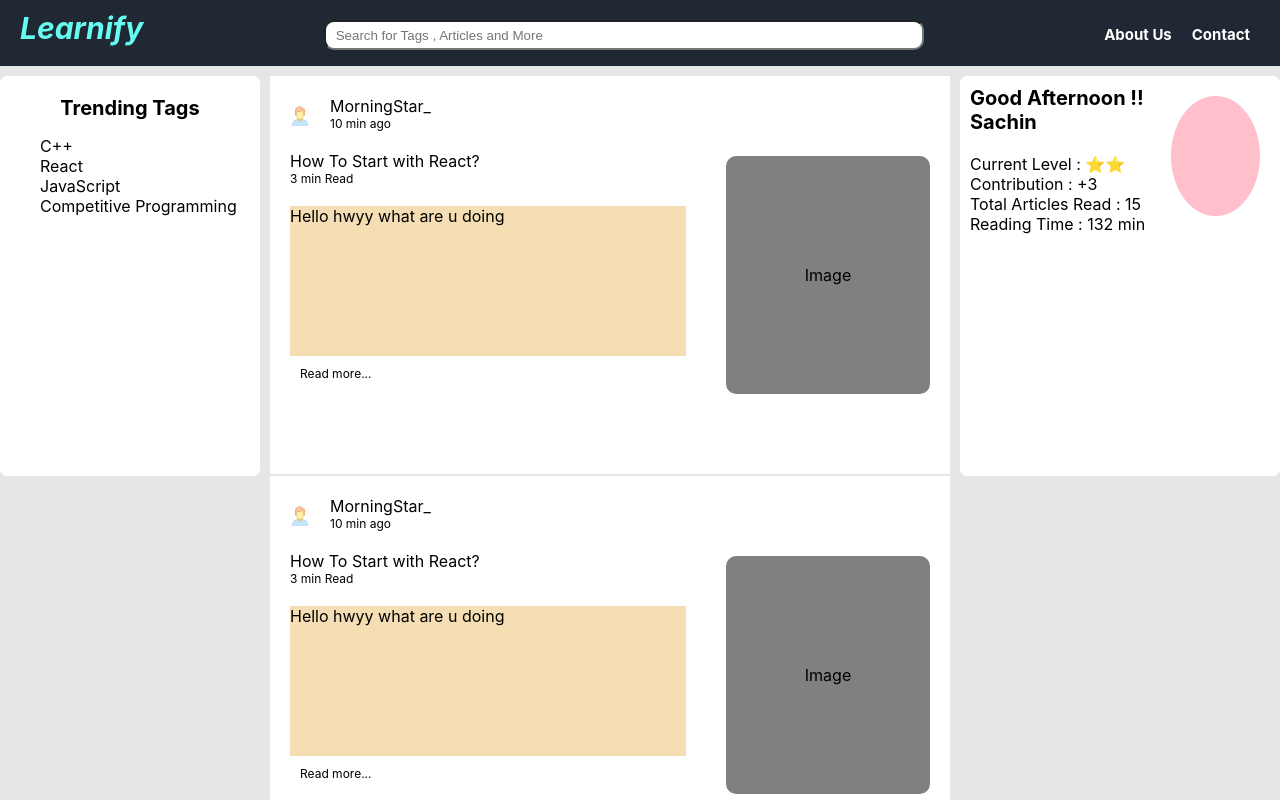
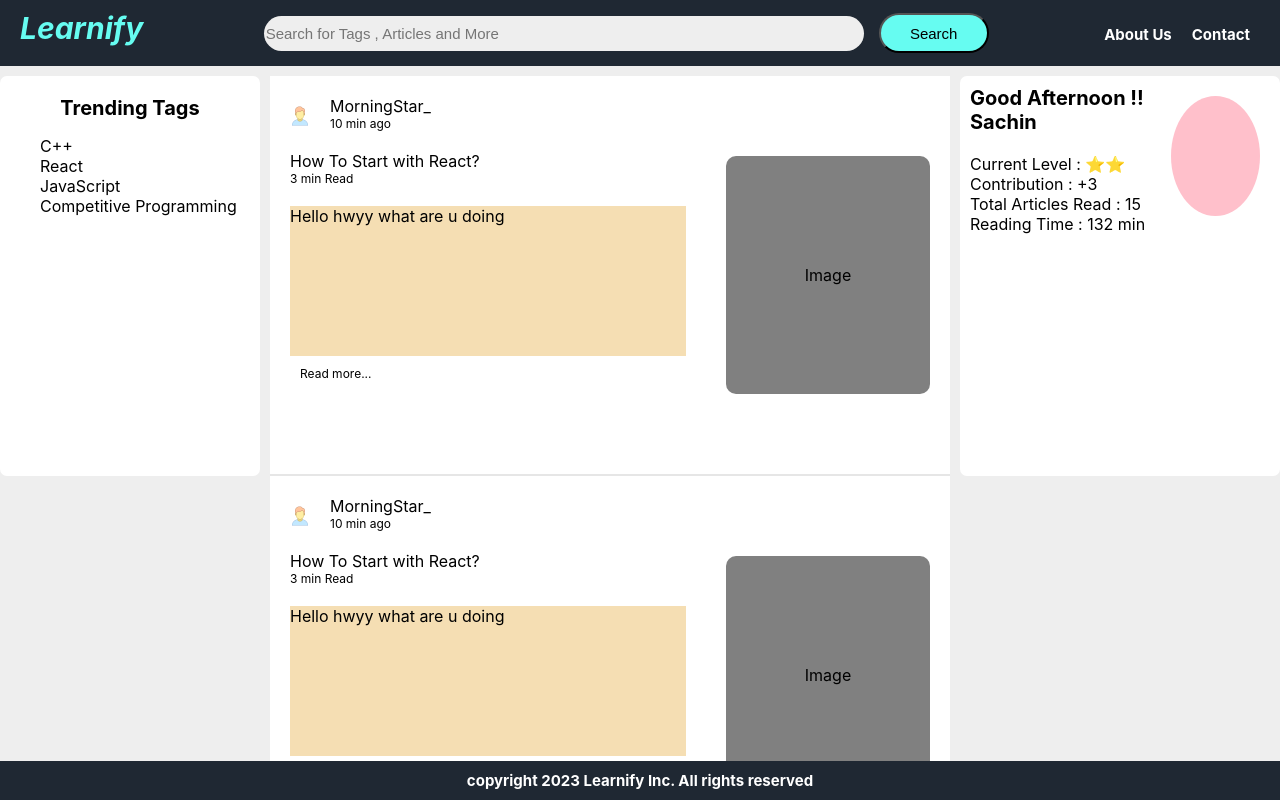
Before and after one commit to sachin161kr/Learnify, a React (Create React App) app: page /homescreen in a window 1280 px wide. Shown: the top 800 px of the page. Built offline with nearby package versions, Linux system fonts and the light colour scheme; the HTML template or start-up script is replaced by a standard one.

Commit message:
Homescreen update2

```diff
--- a/src/App.css
+++ b/src/App.css
@@ -11,19 +11,34 @@
   display: flex;
   height: 40px;
   flex-direction: row;
+  position: sticky;
+  bottom: 0px;
   background: #1f2833;
 }
 
 .search {
   width: 600px;
-  height: 30px;
-  margin-top: 20px;
-  border-radius: 10px;
-  padding-left: 10px;
-  padding-right: 10px;
+  height: 35px;
+  margin: auto 10px auto;
+  border-radius: 20px;
+  background : rgb(238 238 238);
+  /* padding-left: 10px;
+  padding-right: 10px; */
+  border: none;
+  font-size: 15px;
+}
+.search-btn{
+  height: 40px;
+  width: 110px;
+  font-size: 15px;
+  background-color: #66fcf1;
+  margin: auto 5px auto;
+  border-radius: 20px
 }
 
 .tags {
+  position: sticky;
+  top: 10px;
   width: 260px;
   height: 400px;
   background-color: white;
--- a/src/components/Profile.js
+++ b/src/components/Profile.js
@@ -12,7 +12,8 @@ const Profile = () => {
           flexDirection: "row",
           borderRadius: "7px",
           backgroundColor : "white",
-          // border: "2px solid black"
+          position: "sticky",
+          top: "10px"
         }}
       >
         <div style={{ flexGrow: 1, marginTop: "10px", marginLeft: "10px" }}>
--- a/src/components/header.js
+++ b/src/components/header.js
@@ -28,6 +28,7 @@ const Header = () => {
             type="text"
             placeholder="Search for Tags , Articles and More"
           />
+          <button className="search-btn">Search</button>
         </div>
         <div
           style={{
--- a/src/pages/HomeScreen.js
+++ b/src/pages/HomeScreen.js
@@ -14,7 +14,7 @@ const HomeScreen = () => {
           display: "flex",
           flexDirection: "row",
           // backgroundImage: "linear-gradient(259deg, rgb(12 228 235 / 83%), rgb(217 87 156 / 54%))"
-          backgroundColor : "#acacab4d"
+          backgroundColor : "rgb(238 238 238)"
         }}
       >
         <Trending />
```
Also changed, not shown: 1 other file (tests, documents, lock files or other folders).
